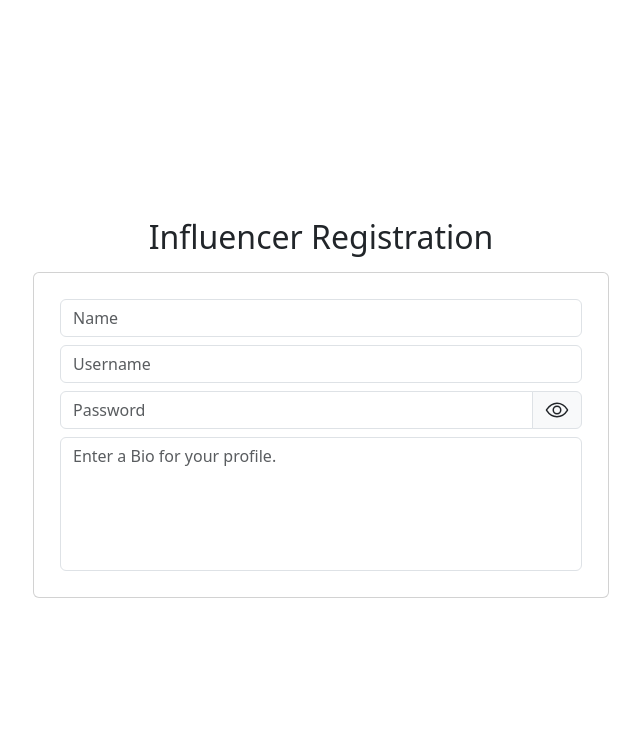
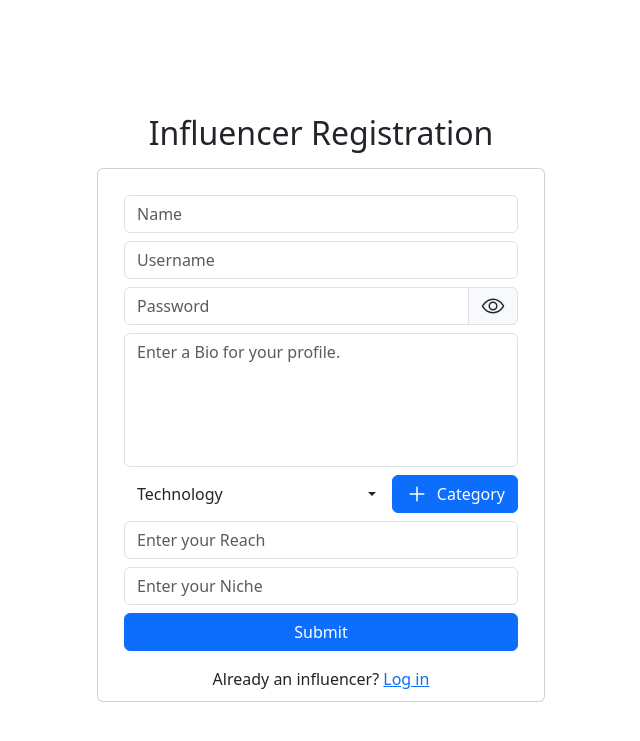
Before and after one commit to 23f2003845/Influencer-Sponsor-System, a Flask app: page /influencer/register in a window 1280 px wide. Shown: the top 741 px of the page, without its empty margins (319-959 px from the left). Run offline with Flask 3, Linux system fonts and the light colour scheme; data comes from the database, SQL or seed files in the repository; some libraries are stand-ins or nearby versions.

Commit message:
Complete Influencer Onboarding

```diff
--- a/app.py
+++ b/app.py
@@ -17,6 +17,7 @@ from models import influencers
 from models import campaigns
 from models import sponsors
 from models import advertisements
+from models import categories
 
 login_manager = LoginManager()
 login_manager.init_app(app)
--- a/models/advertisements.py
+++ b/models/advertisements.py
@@ -1,4 +1,4 @@
-# from app import db
+
 from __main__ import db
 
 
@@ -8,7 +8,7 @@ class Advertisement(db.Model):
     influencer_id = db.Column(
         db.Integer, db.ForeignKey("influencer.id"), nullable=False
     )
-    campaign = db.Column(db.Integer, db.ForeignKey("campaign.id"), nullable=False)
+    campaign_id = db.Column(db.Integer, db.ForeignKey("campaign.id"), nullable=False)
     messages = db.Column(db.String(255), nullable=False)
     requirements = db.Column(db.String(255), nullable=False)
     payment_amount = db.Column(db.Integer, nullable=False)
--- a/models/campaigns.py
+++ b/models/campaigns.py
@@ -1,4 +1,4 @@
-# from app import db
+
 from __main__ import db
 
 
@@ -11,6 +11,6 @@ class Campaign(db.Model):
     budget = db.Column(db.Integer, nullable=False)
     visibility = db.Column(db.String(10), default="private")
     goals = db.Column(db.Integer, nullable=False)
-    advertisements = db.relationship("advertisement", backref="campaign")
-    sponsor = db.Column(db.Integer, db.ForeignKey("sponsor.id"), nullable=False)
+    advertisements = db.relationship("Advertisement", backref="campaign")
+    sponsor_id = db.Column(db.Integer, db.ForeignKey("sponsor.id"), nullable=False)
     flagged = db.Column(db.Boolean, default=False)
--- a/models/influencers.py
+++ b/models/influencers.py
@@ -1,4 +1,4 @@
-# from app import db
+
 from __main__ import db
 
 
@@ -7,7 +7,7 @@ class Influencer(db.Model):
     id = db.Column(db.Integer, primary_key=True, autoincrement=True, nullable=True)
     name = db.Column(db.String(255), nullable=False)
     bio = db.Column(db.String(255), nullable=False)
-    category = db.Column(db.String(255), nullable=False)
+    category_id = db.Column(db.Integer, db.ForeignKey("category.id"), nullable=False)
     reach = db.Column(db.Integer, nullable=False)
     niche = db.Column(db.String(255), nullable=False)
-    advertisements = db.relationship("advertisement", backref="influencer")
+    advertisements = db.relationship("Advertisement", backref="influencer")
--- a/models/sponsors.py
+++ b/models/sponsors.py
@@ -1,4 +1,4 @@
-# from app import db
+
 from __main__ import db
 
 
@@ -8,4 +8,4 @@ class Sponsors(db.Model):
     name = db.Column(db.String(255), nullable=False)
     industry = db.Column(db.String(255), nullable=False)
     budget = db.Column(db.Integer, nullable=False)
-    campaigns = db.relationship("campaign", backref="sponsor")
+    campaigns = db.relationship("Campaign", backref="sponsor")
--- a/models/users.py
+++ b/models/users.py
@@ -1,4 +1,4 @@
-# from app import db
+
 from __main__ import db
 from flask_login import UserMixin
 
--- a/routes/auth.py
+++ b/routes/auth.py
@@ -1,11 +1,58 @@
-from __main__ import app
+from __main__ import app, db
 
-from flask import render_template
+from models import categories as Categories
+from models import users as Users
+from models import influencers as Influencers
+
+from flask import redirect, render_template, request
 from flask_bcrypt import Bcrypt
+from flask_login import current_user
 
 bcrypt = Bcrypt(app)
 
 
-@app.route("/influencer/register")
+@app.route("/influencer/register", methods=["POST", "GET"])
 def influencer_registration():
-    return render_template("influencer/auth/register.html")
+    if current_user.is_authenticated:
+        return redirect("/")
+
+    categories = Categories.Category.query.all()
+    if request.method == "POST":
+        name = request.form["name"]
+        username = request.form["username"]
+        password = bcrypt.generate_password_hash(request.form["password"])
+        bio = request.form["bio"]
+        category = request.form["category"]
+        reach = request.form["reach"]
+        niche = request.form["niche"]
+
+        user = Users.Users(username=username, password=password, role="influencer")
+        db.session.add(user)
+        db.session.commit()
+
+        influencer = Influencers.Influencer(
+            id=user.id,
+            name=name,
+            bio=bio,
+            category_id=category,
+            reach=reach,
+            niche=niche,
+        )
+        db.session.add(influencer)
+        db.session.commit()
+
+        return redirect("/influencer/login")
+
+    return render_template("influencer/auth/register.html", categories=categories)
+
+
+@app.route("/category/create/<string:category_name>")
+def create_category(category_name):
+    if category_name == "":
+        return ""
+
+    category = Categories.Category(name=category_name)
+    db.session.add(category)
+    db.session.commit()
+
+    return ""
--- /dev/null
+++ b/static/base.css
@@ -0,0 +1,3 @@
+.bootstrap-select {
+  width: 100% !important;
+}
--- a/templates/influencer/auth/register.html
+++ b/templates/influencer/auth/register.html
@@ -5,23 +5,59 @@
 
 <div class="d-flex flex-column justify-content-center align-items-center" style="height: 100vh;">
   <h2 class="mt-3 mb-3">Influencer Registration</h2>
-  <div class="card text-center" style="width: 45vw; padding: 10px;">
-    <form class="d-flex flex-column m-3" style="gap: 0.5rem;">
+  <div class="card text-center" style="width: 35vw; padding: 10px;">
+    <form action="/influencer/register" method="post"  class="d-flex flex-column m-3" style="gap: 0.5rem;">
       <div class="input-group flex-nowrap">
-        <input type="text" class="form-control" id="name"  placeholder="Name" aria-label="Name" aria-describedby="addon-wrapping">
+        <input type="text" class="form-control" name="name" required id="name"  placeholder="Name" aria-label="Name" aria-describedby="addon-wrapping">
       </div>
       <div class="input-group flex-nowrap">
-        <input type="text" class="form-control" id="username"  placeholder="Username" aria-label="Username" aria-describedby="addon-wrapping">
+        <input type="text" class="form-control" required name="username" id="username"  placeholder="Username" aria-label="Username" aria-describedby="addon-wrapping">
       </div>
       <div class="input-group flex-nowrap">
-        <input type="password" class="form-control" id="password"  placeholder="Password" aria-label="Password" aria-describedby="addon-wrapping">
+        <input type="password" class="form-control" required id="password" name="password" placeholder="Password" aria-label="Password" aria-describedby="addon-wrapping">
         <button class="input-group-text"  class="btn m-0 p-0" id="passwordToggle"><ion-icon id="passwordIcon"  name="eye-outline" style="font-size: 24px;"></ion-icon></button>
       </div>
       <div class="input-group flex-nowrap">
-        <textarea class="form-control" id="bio" maxlength="255" rows="5" style="resize: none;"  placeholder="Enter a Bio for your profile." aria-label="Bio" aria-describedby="addon-wrapping"></textarea>
+        <textarea class="form-control" id="bio" required maxlength="255" rows="5" name="bio" style="resize: none;"  placeholder="Enter a Bio for your profile." aria-label="Bio" aria-describedby="addon-wrapping"></textarea>
+      </div>
+      <div class="input-group flex-nowrap gap-1" style="width: 100%">
+        <select class="selectpicker" style="width: 60%" data-live-search="true" name="category" id="category">
+          {% for category in categories %}
+            <option value={{category.id}}>{{category.name}}</option>
+          {% endfor %}
+        </select>
+        <div class="btn btn-primary d-flex gap-2 rounded justify-content-center align-items-center" data-bs-toggle="modal" data-bs-target="#addNewCategory"><ion-icon style="font-size: 24px !important; color: #ffffff;" name="add"></ion-icon>Category</div>
+
+        <!-- Add New Category -->
+        <div class="modal fade" id="addNewCategory" tabindex="-1" role="dialog" aria-labelledby="addNewCategory" aria-hidden="true">
+          <div class="modal-dialog">
+            <div class="modal-content">
+              <div class="modal-header">
+                <h5 class="modal-title fs-5" id="addNewCategoryTitle">Create a new Category</h5>
+                <button type="button" class="btn-close" data-bs-dismiss="modal" aria-label="Close">
+                </button>
+              </div>
+              <div class="modal-body">
+                <input type="category" id="newCategory" class="form-control" placeholder="Create a new category"></input>
+              </div>
+              <div class="modal-footer">
+                <button type="button" class="btn btn-secondary" data-bs-dismiss="modal">Close</button>
+                <button type="button" class="btn btn-primary" onclick="createNewCategory()">Create</button>
+              </div>
+            </div>
+          </div>
+        </div>
+      </div>
+    <div class="input-group flex-nowrap">
+        <input type="text" class="form-control" required id="reach" name="reach" placeholder="Enter your Reach" aria-label="Reach" aria-describedby="addon-wrapping">
+      </div>
+     <div class="input-group flex-nowrap">
+        <input type="text" class="form-control" required id="niche" name="niche" placeholder="Enter your Niche" aria-label="Niche" aria-describedby="addon-wrapping">
       </div>
 
+      <input type="submit" value="Submit" class="btn btn-primary">
     </form>
+    <span>Already an influencer? <a href="/influencer/login">Log in</a></span>
   </div>
 </div>
 
@@ -52,6 +88,13 @@
     }
   })
 
+  function createNewCategory(){
+    const categoryName = document.getElementById("newCategory").value
+    $.get(`/category/create/${categoryName}`)
+    $('#addNewCategory').modal('hide');
+    window.location.reload();
+  }
+
 
 </script>
 
--- a/templates/layout/base.html
+++ b/templates/layout/base.html
@@ -3,21 +3,37 @@
   <head>
     <meta charset="UTF-8" />
     <meta name="viewport" content="width=device-width, initial-scale=1" />
+
+    <!--Custom CSS-->
+    <link href="{{url_for("static", filename="base.css")}}" rel="stylesheet" />
+
+    <!--bootstrap-->
     <link
       href="https://cdn.jsdelivr.net/npm/bootstrap@5.3.3/dist/css/bootstrap.min.css"
       rel="stylesheet"
       integrity="sha384-QWTKZyjpPEjISv5WaRU9OFeRpok6YctnYmDr5pNlyT2bRjXh0JMhjY6hW+ALEwIH"
       crossorigin="anonymous"
     />
+    <script
+      src="https://cdn.jsdelivr.net/npm/bootstrap@5.3.3/dist/js/bootstrap.bundle.min.js"
+      integrity="sha384-YvpcrYf0tY3lHB60NNkmXc5s9fDVZLESaAA55NDzOxhy9GkcIdslK1eN7N6jIeHz"
+      crossorigin="anonymous"
+    ></script>
+
+    <!--jquery-->
+    <script src="https://ajax.googleapis.com/ajax/libs/jquery/3.6.0/jquery.min.js"></script>
+
+    <!-- Latest BS-Select compiled and minified CSS/JS -->
+    <link
+      rel="stylesheet"
+      href="https://cdn.jsdelivr.net/npm/bootstrap-select@1.14.0-beta2/dist/css/bootstrap-select.min.css"
+    />
+    <script src="https://cdn.jsdelivr.net/npm/bootstrap-select@1.14.0-beta2/dist/js/bootstrap-select.min.js"></script>
   </head>
   <body>
     {% block body %}{% endblock %}
   </body>
-  <script
-    src="https://cdn.jsdelivr.net/npm/bootstrap@5.3.3/dist/js/bootstrap.bundle.min.js"
-    integrity="sha384-YvpcrYf0tY3lHB60NNkmXc5s9fDVZLESaAA55NDzOxhy9GkcIdslK1eN7N6jIeHz"
-    crossorigin="anonymous"
-  ></script>
+
   <script
     type="module"
     src="https://unpkg.com/ionicons@7.1.0/dist/ionicons/ionicons.esm.js"
```
Also changed, not shown: models/categories.py (added, +9 -0 lines), README.md (added), instance/database.sqlite3.
